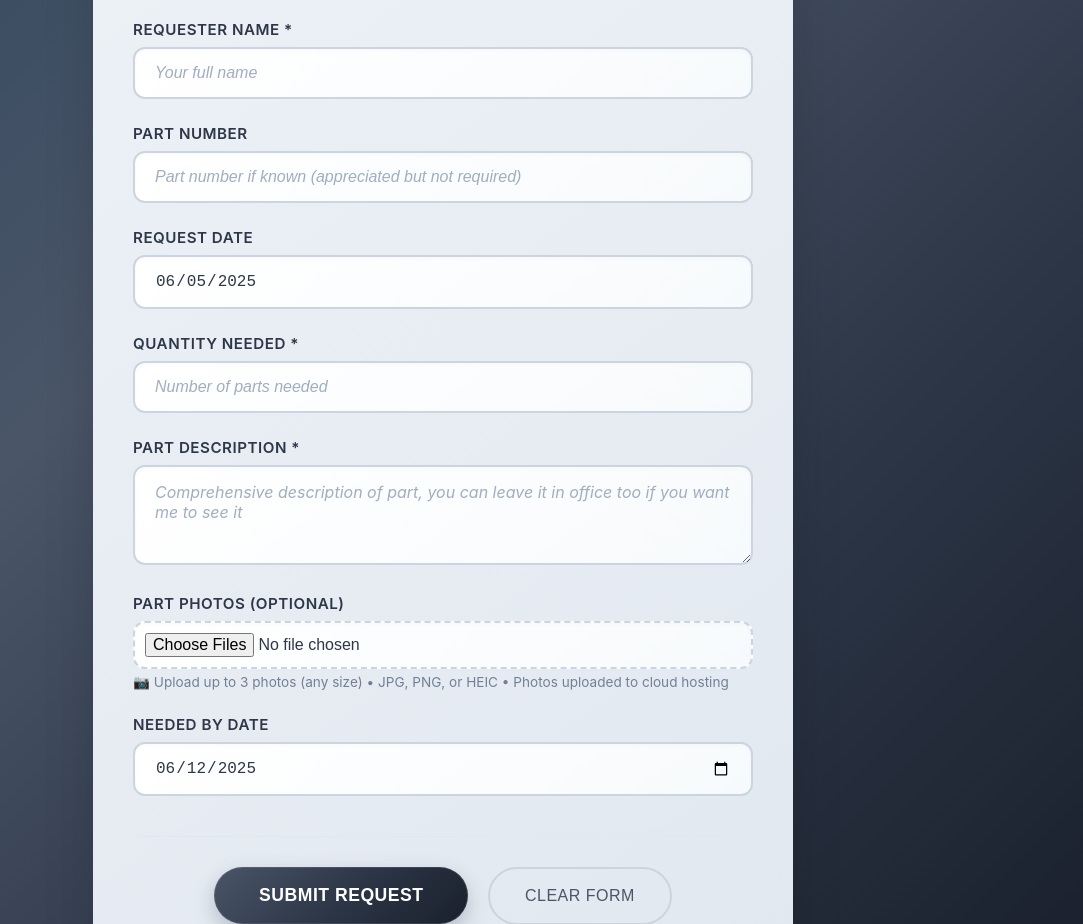
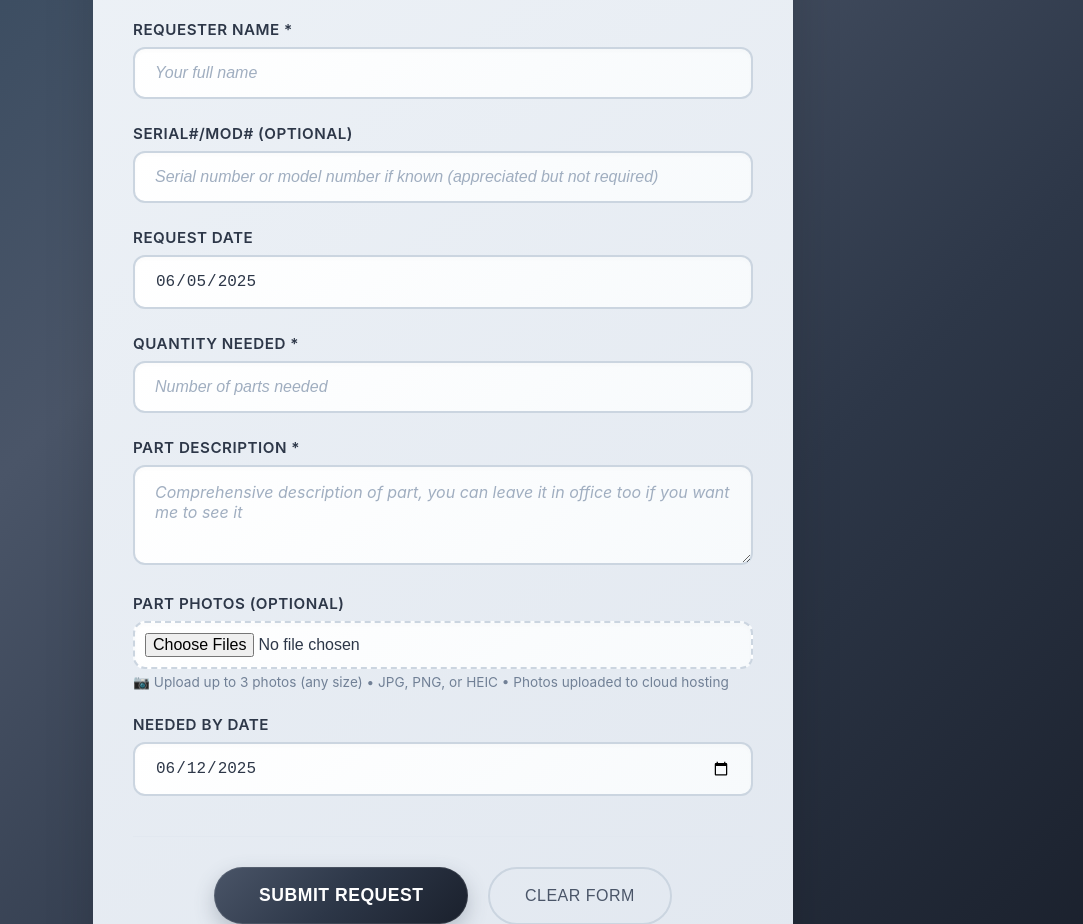
Before and after one commit to peaktutor/parts-request-form, a plain HTML site: page index.html in a window 1280 px wide. Shown: the part 920-1844 px from the top of the page, without its empty margins (197-1280 px from the left). Drawn offline with nearby package versions, Linux system fonts and the light colour scheme.

Commit message:
Update index.html

```diff
--- a/index.html
+++ b/index.html
@@ -415,8 +415,8 @@
                 </div>
 
                 <div class="form-group">
-                    <label for="partNumber">Part Number</label>
-                    <input type="text" id="partNumber" name="partNumber" placeholder="Part number if known (appreciated but not required)">
+                    <label for="partNumber">Serial#/Mod# (optional)</label>
+                    <input type="text" id="partNumber" name="partNumber" placeholder="Serial number or model number if known (appreciated but not required)">
                 </div>
 
                 <div class="form-group">
@@ -662,7 +662,7 @@
                 email_content: `Subject: ENG/[Put PO Here] Request from: ${document.getElementById('requesterName').value} for a ${document.getElementById('partDescription').value} because ${document.getElementById('reasonForRequest').value}.
 
 Request Details:
-- Part Number: ${document.getElementById('partNumber').value || 'Not specified'}
+- Serial#/Mod#: ${document.getElementById('partNumber').value || 'Not specified'}
 - Quantity: ${document.getElementById('quantity').value}
 - Request Date: ${document.getElementById('requestDate').value}
 - Needed By: ${document.getElementById('neededBy').value}
```
